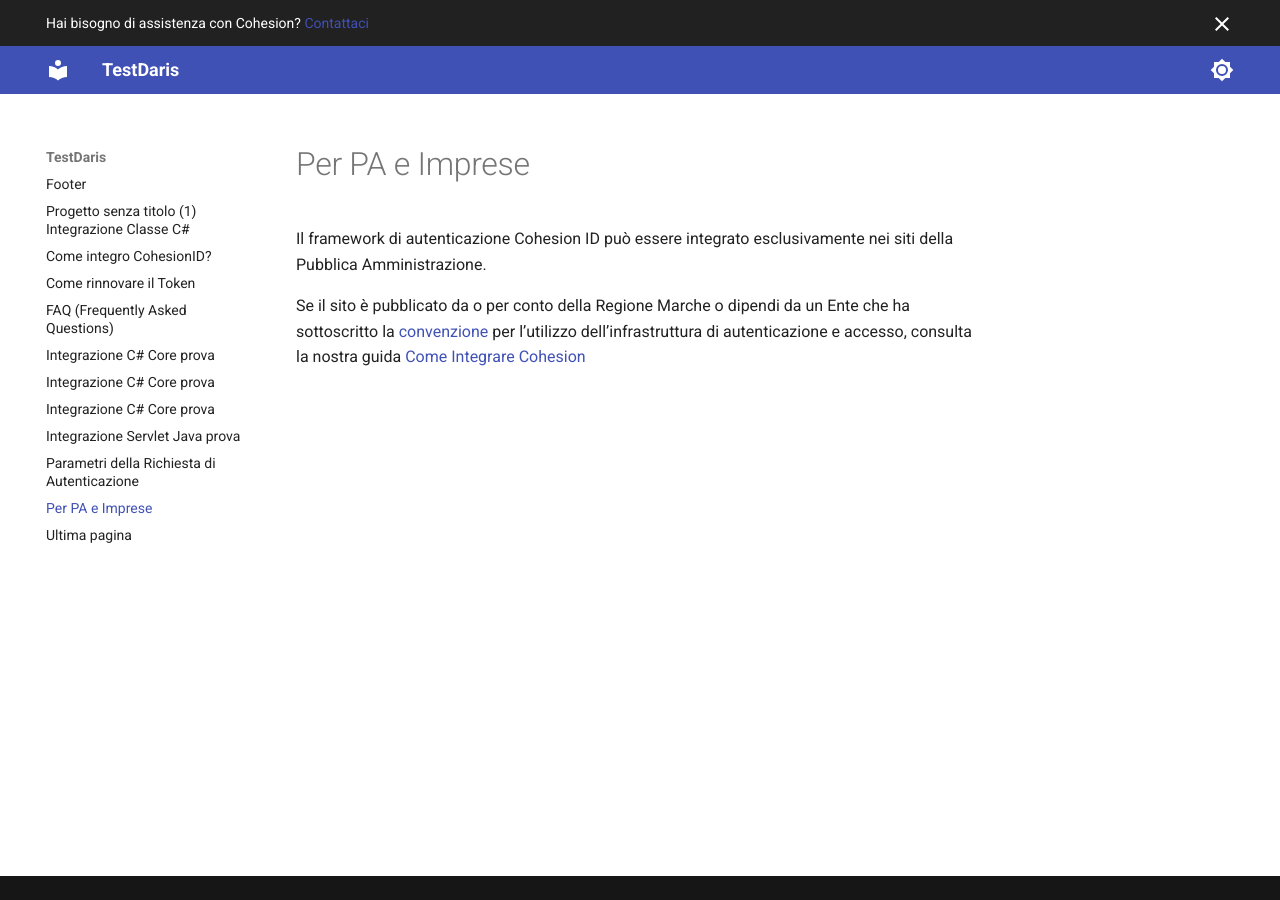
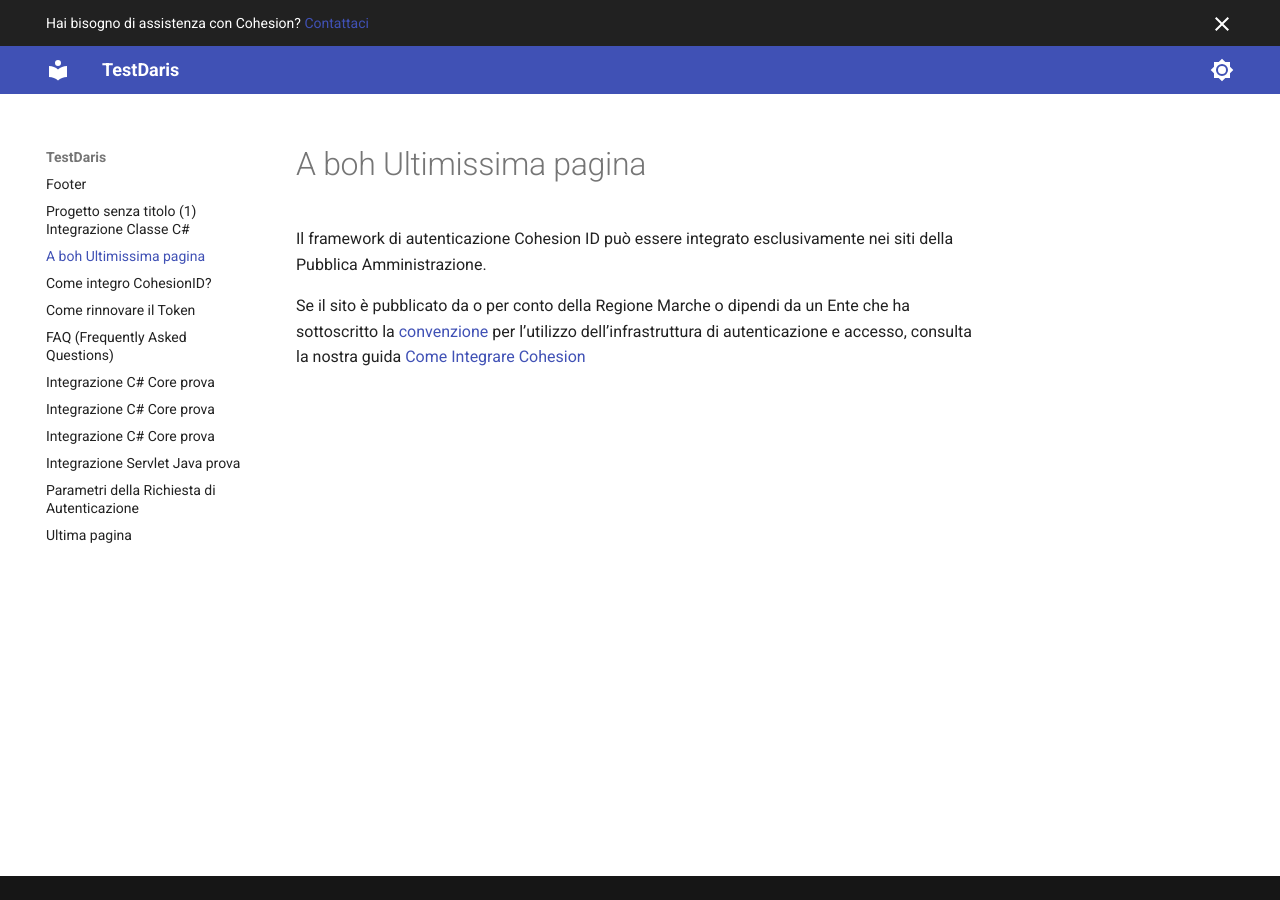
Before and after one commit to DarisCappelletti/TestDaris, an MkDocs documentation site: the page built from docs/Per-PA-e-Imprese.md, in a window 1280 px wide. Built offline with MkDocs 1.6.1 and Material for MkDocs 9.7.7, drawn with Linux system fonts in a browser that asks for light colours.

Commit message:
Update mkdocs.yml

```diff
--- a/mkdocs.yml
+++ b/mkdocs.yml
@@ -37,6 +37,7 @@
 nav:
     - ...
     - Ultima pagina: index.md
+    - A boh Ultimissima pagina: Per-PA-e-Imprese.md
 
 markdown_extensions:
   - admonition
```
